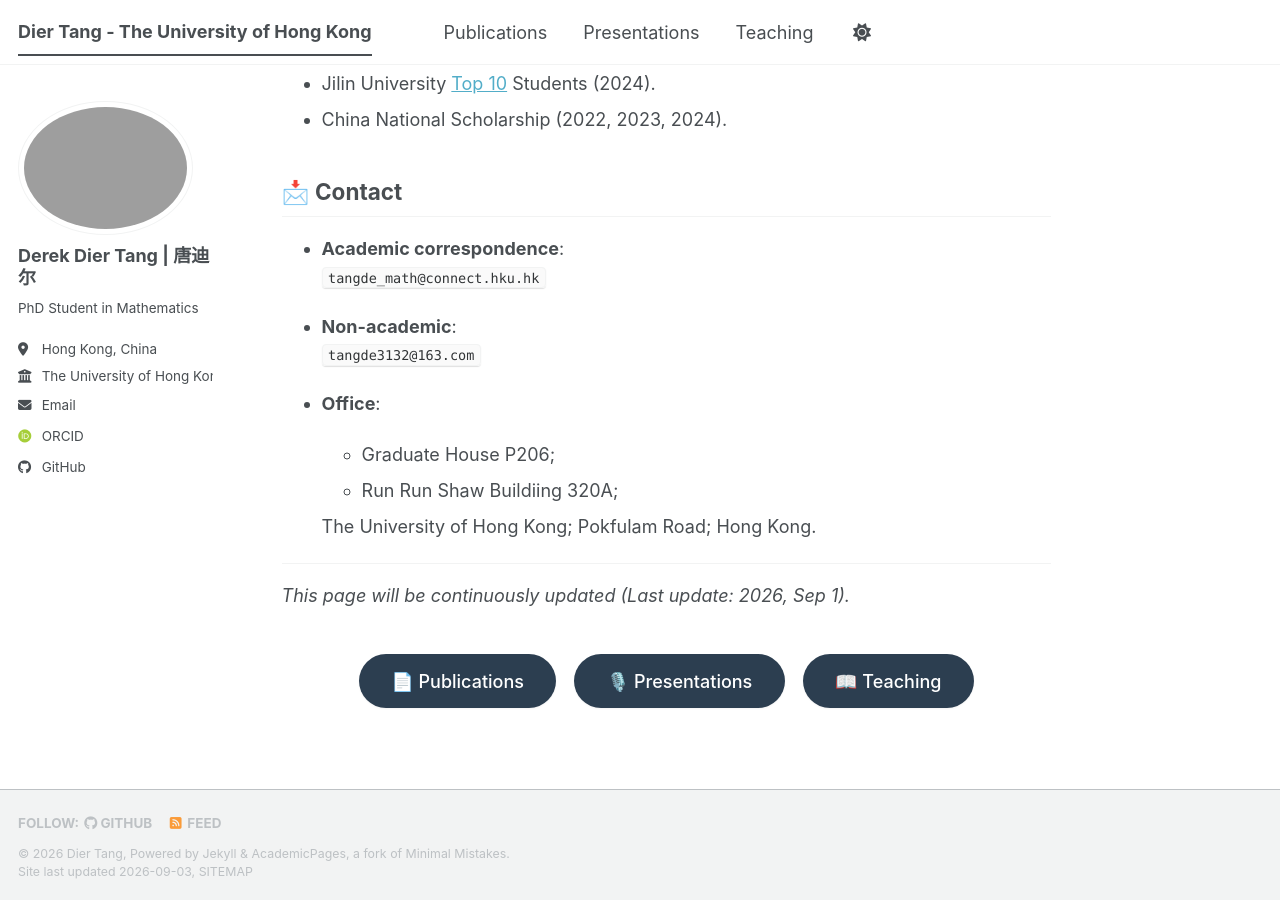
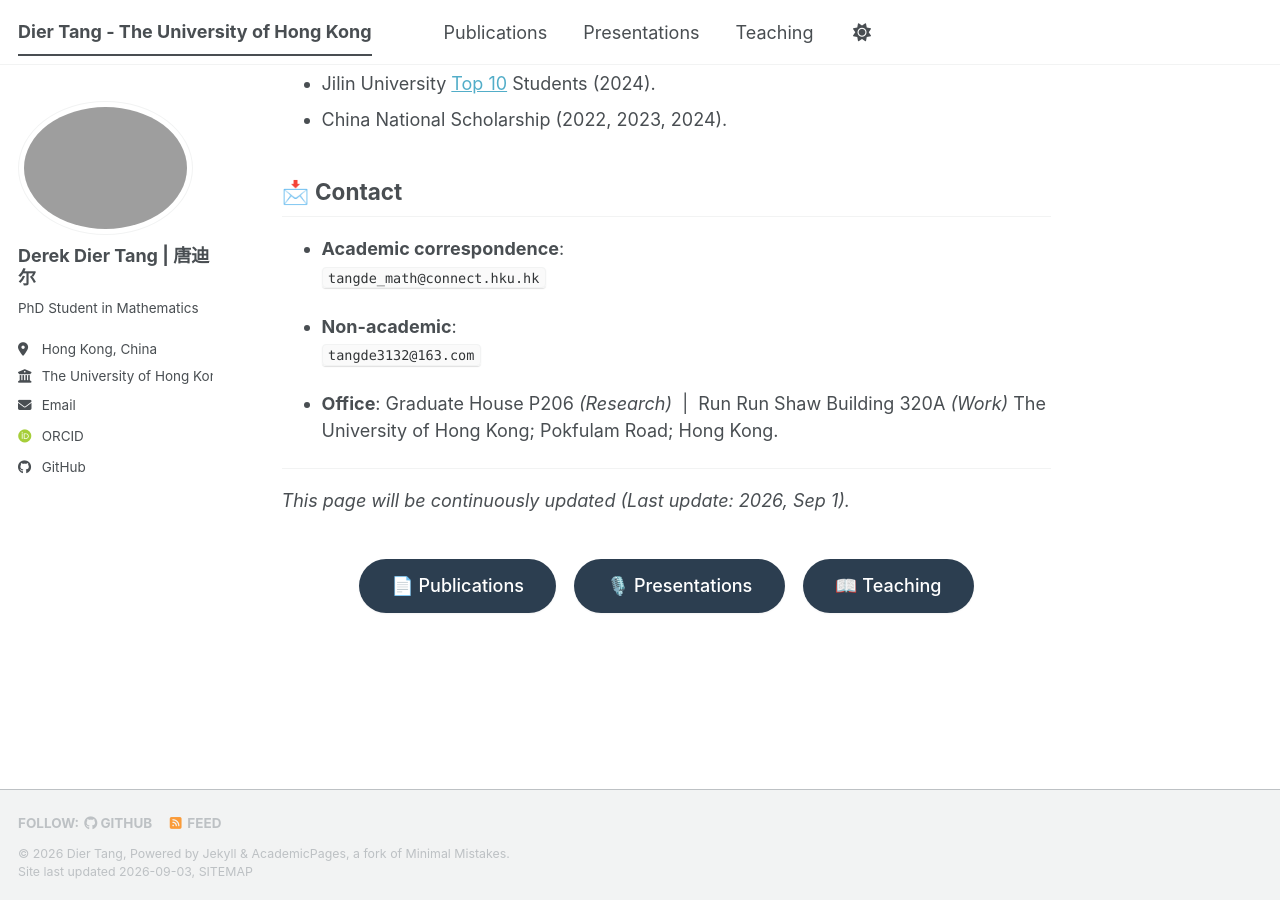
Before and after one commit to TangDier03/tangdier03.github.io, a Jekyll site: the page built from _pages/about.md, in a window 1280 px wide and 900 px high, scrolled down 1387 px. Built offline with Jekyll 4.4.1, drawn with Linux system fonts in a browser that asks for light colours; some web fonts are replaced; a script bundle is joined from its source files by our own code; library files that are not in the unit come from our copies.

Commit message:
Update about.md

```diff
--- a/_pages/about.md
+++ b/_pages/about.md
@@ -73,10 +73,7 @@ I am always open to exploring new topics and long-term collaborations. Feel free
 - **Non-academic**:
   `tangde3132@163.com`
 
-- **Office**:
-  - Graduate House P206;
-  - Run Run Shaw Buildiing 320A;
-
+- **Office**: Graduate House P206 *(Research)* &nbsp;|&nbsp; Run Run Shaw Building 320A *(Work)*
   The University of Hong Kong; Pokfulam Road; Hong Kong.
 
 
```
